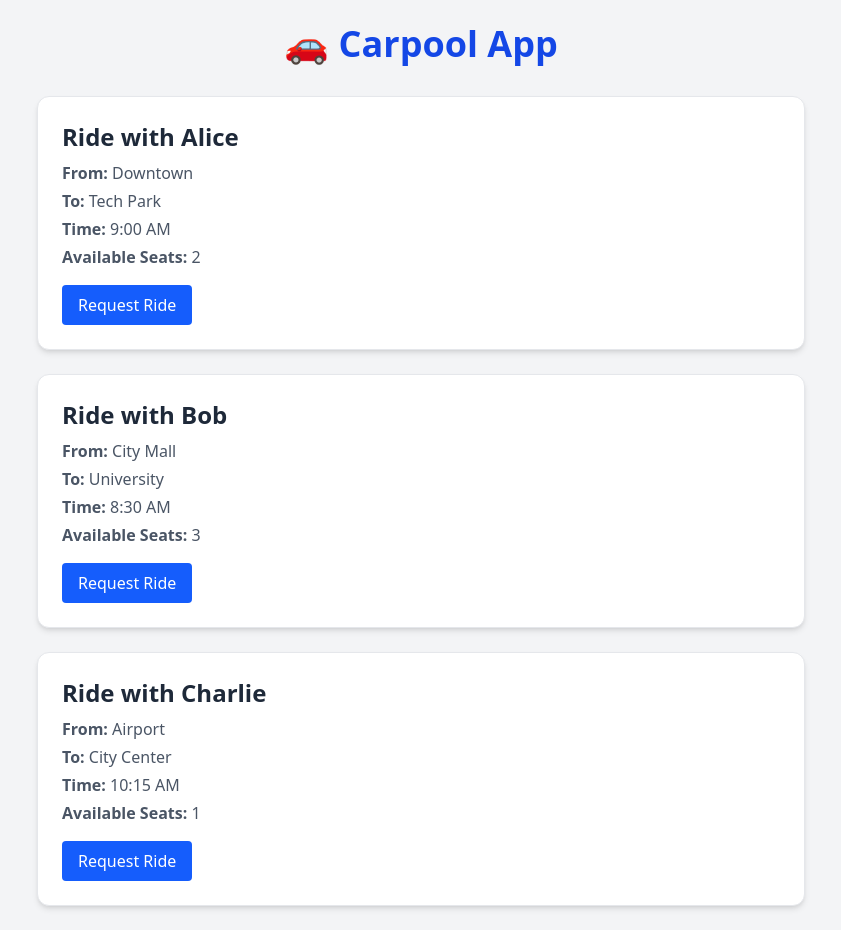
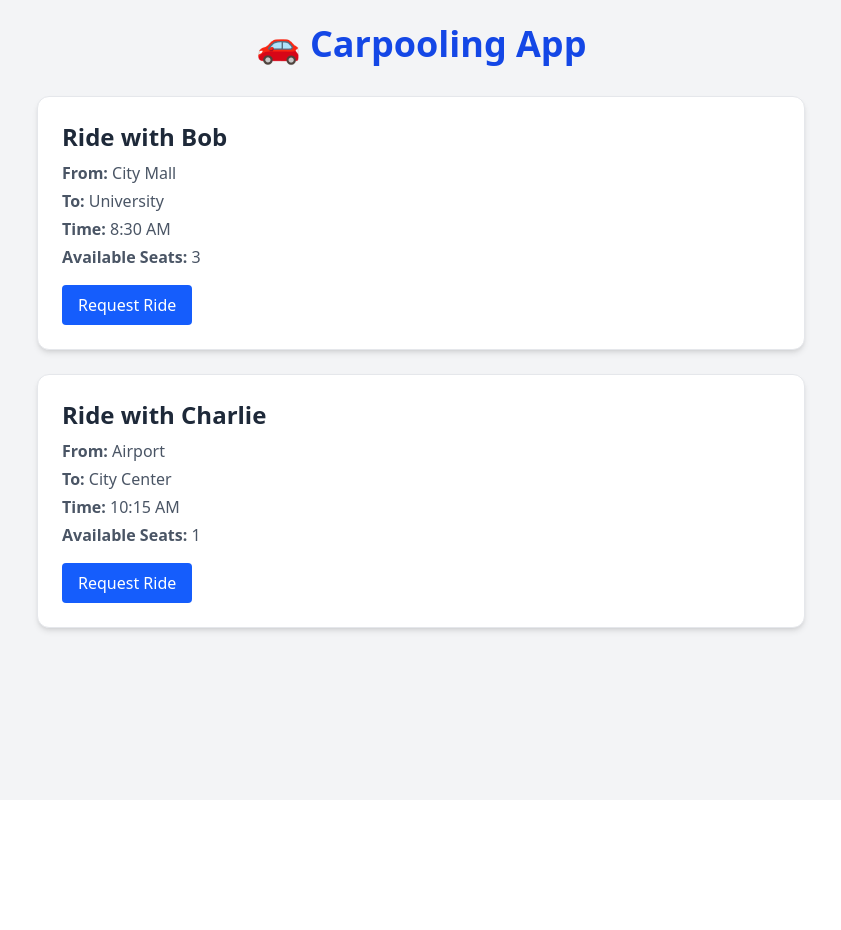
Before and after one commit to 4Saken-op/Test-repo, a React (Vite) app: page / in a window 1280 px wide. Shown: the whole page, without its empty margins (219-1060 px from the left). After the commit the page ends 800 px from the top, so only its background shows below. Built offline with nearby package versions, Linux system fonts and the light colour scheme.

Commit message:
Modified App.tsx to remove a record

```diff
--- a/src/App.tsx
+++ b/src/App.tsx
@@ -1,14 +1,6 @@
 import RideCard, { type Ride } from "./components/RideCard";
 
 const rides: Ride[] = [
-  {
-    id: 1,
-    driver: "Alice",
-    from: "Downtown",
-    to: "Tech Park",
-    seats: 2,
-    time: "9:00 AM",
-  },
   {
     id: 2,
     driver: "Bob",
@@ -31,7 +23,7 @@ export default function App() {
   return (
     <div className="min-h-screen bg-gray-100 p-6 font-sans">
       <h1 className="text-4xl font-bold text-center text-blue-700 mb-8">
-        🚗 Carpool App
+        🚗 Carpooling App
       </h1>
 
       <div className="max-w-3xl mx-auto grid gap-6">
```
